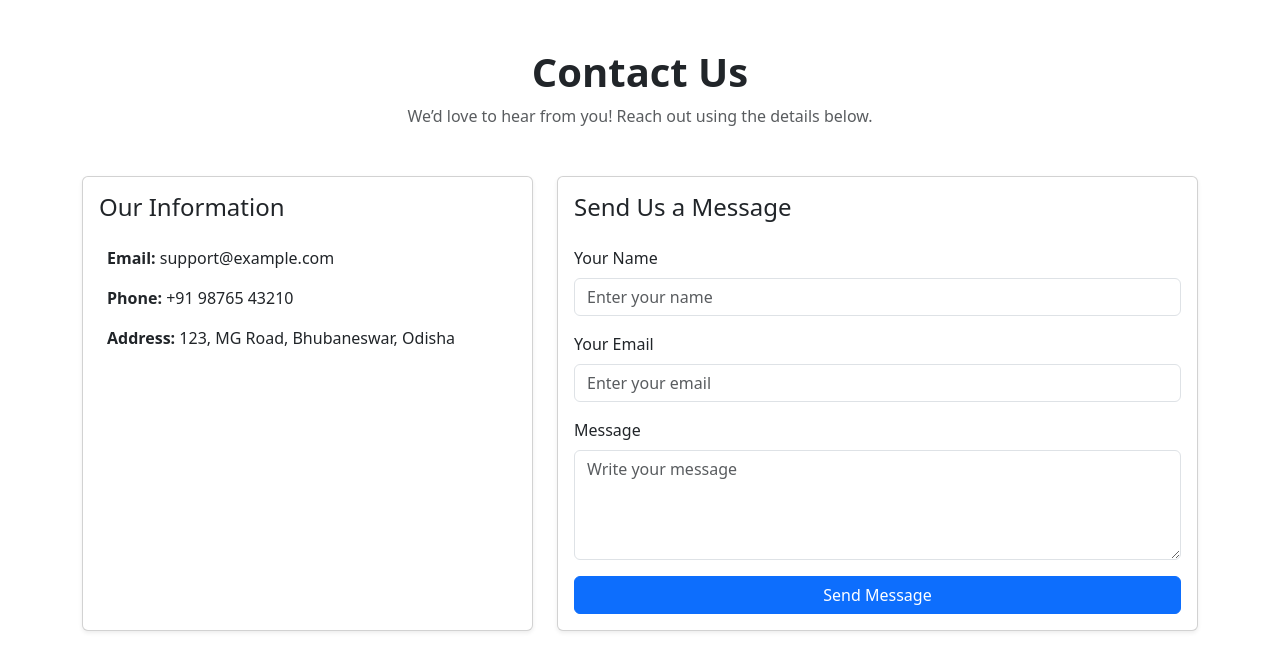
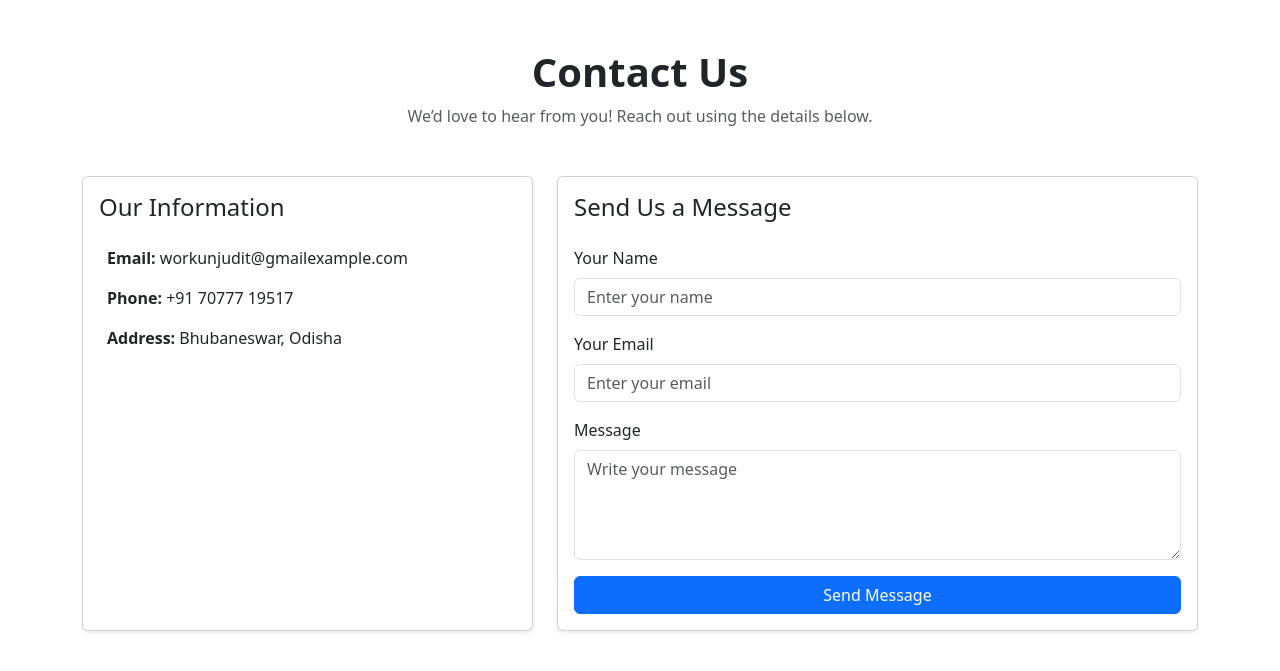
Before and after one commit to uditnarayan-dev/TodoManager, a Django app: page /contact in a window 1280 px wide. Shown: the part 56-727 px from the top of the page. Run offline with Django 5.2, Linux system fonts and the light colour scheme.

Commit message:
22-10 commit

```diff
--- a/todolist/models.py
+++ b/todolist/models.py
@@ -2,7 +2,7 @@ from django.db import models
 from django.contrib.auth.models import User
 
 class Task(models.Model):
-    owner = models.ForeignKey(User, on_delete=models.CASCADE, default=None) #on_delete=models.CASCADE -> if owner is deleted its all task is also deleted
+    owner = models.ForeignKey(User, on_delete=models.CASCADE, default=None)
     task = models.CharField(max_length=100)
     is_completed = models.BooleanField(default=False)
 
--- a/todolist/templates/contact.html
+++ b/todolist/templates/contact.html
@@ -18,9 +18,9 @@
       <div class="card shadow-sm h-100">
         <div class="card-body">
           <h4 class="card-title mb-4">Our Information</h4>
-          <p><i class="bi bi-envelope-fill text-primary me-2"></i><strong>Email:</strong> support@example.com</p>
-          <p><i class="bi bi-telephone-fill text-success me-2"></i><strong>Phone:</strong> +91 98765 43210</p>
-          <p><i class="bi bi-geo-alt-fill text-danger me-2"></i><strong>Address:</strong> 123, MG Road, Bhubaneswar, Odisha</p>
+          <p><i class="bi bi-envelope-fill text-primary me-2"></i><strong>Email:</strong> workunjudit@gmailexample.com</p>
+          <p><i class="bi bi-telephone-fill text-success me-2"></i><strong>Phone:</strong> +91 70777 19517</p>
+          <p><i class="bi bi-geo-alt-fill text-danger me-2"></i><strong>Address:</strong> Bhubaneswar, Odisha</p>
         </div>
       </div>
     </div>
```
Also changed, not shown: TodoManager/settings.py (+13 -1 lines), README.md.
